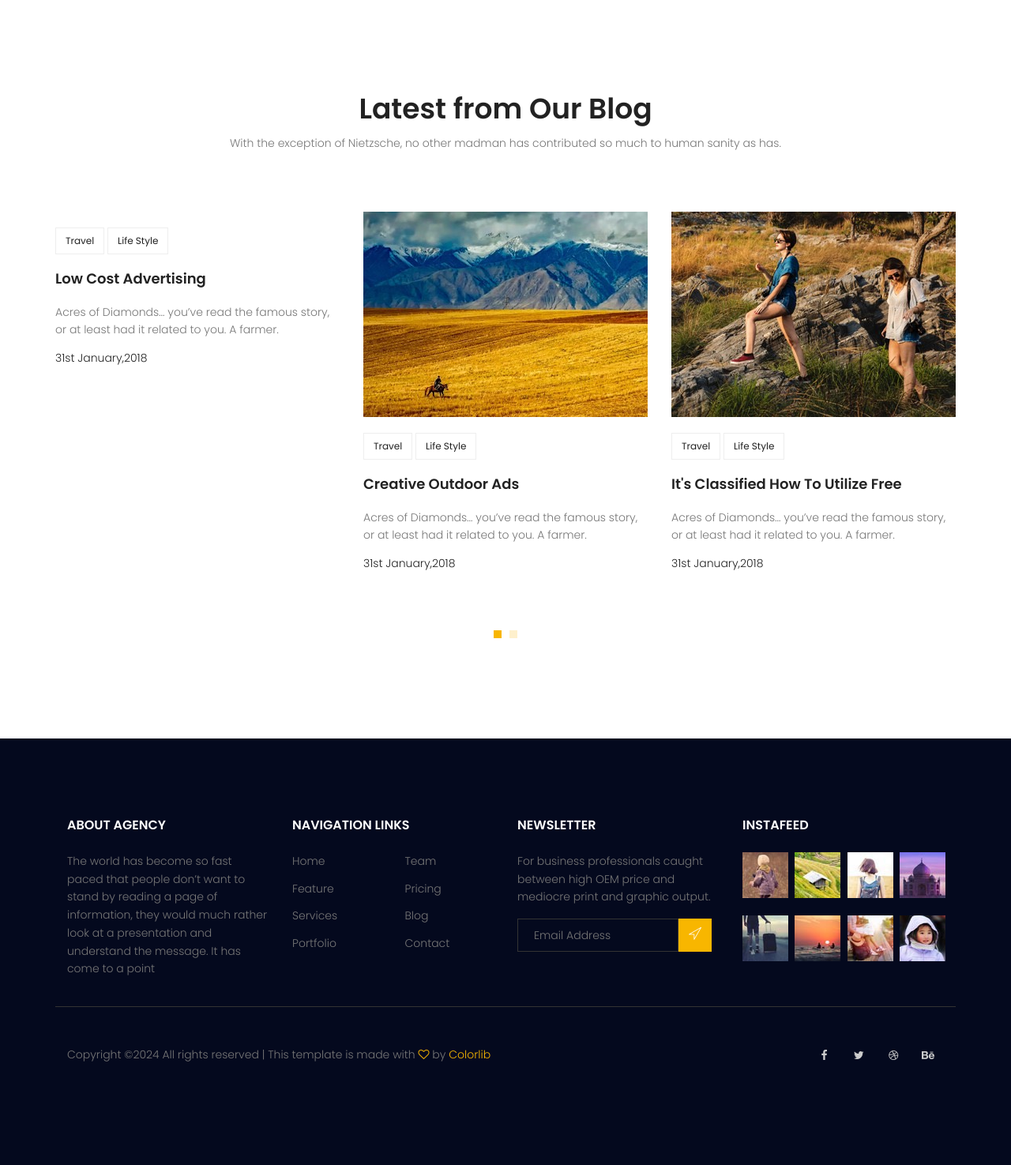
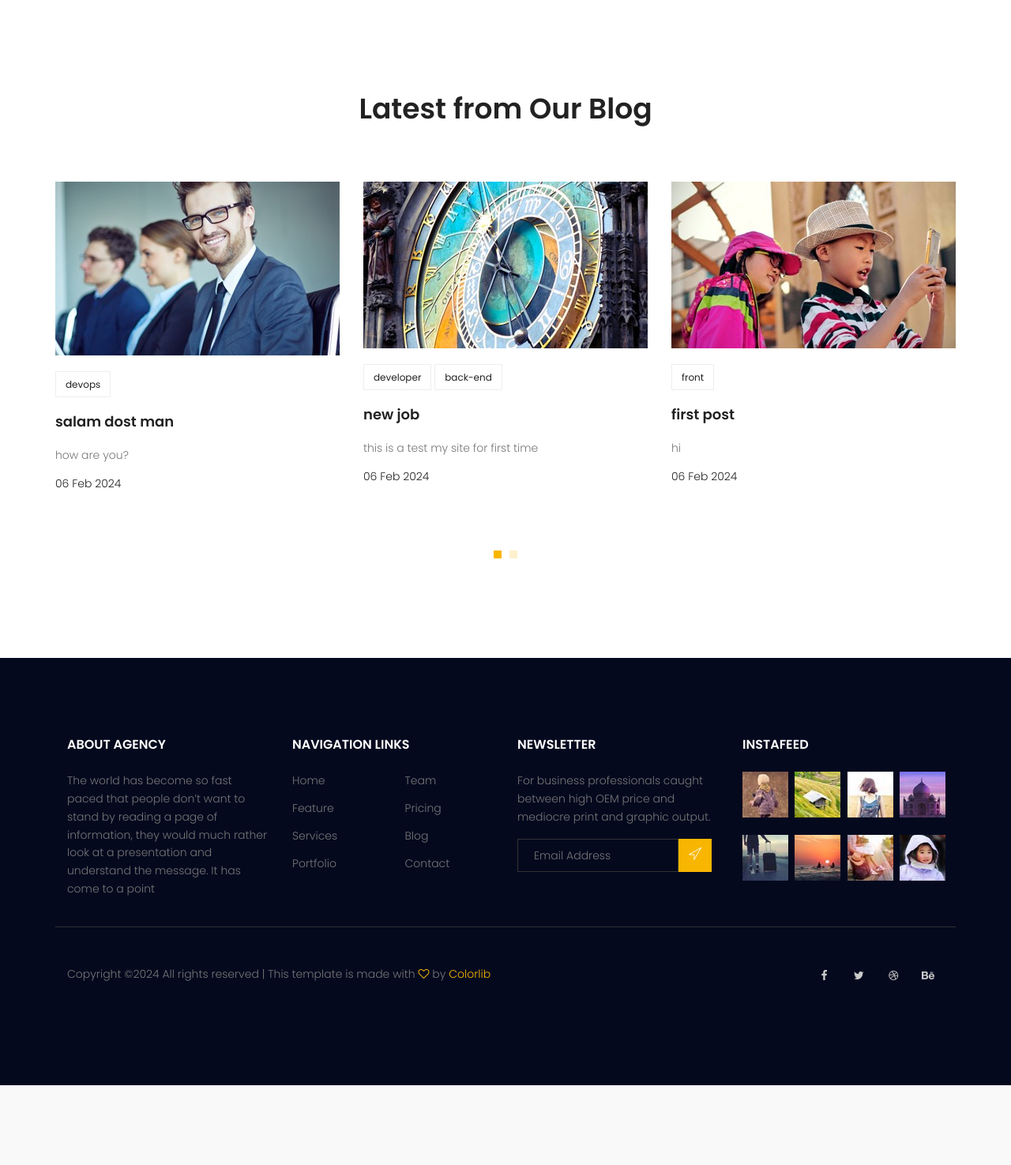
Before and after one commit to shahramsamar/Django_Project_Travel_Ageny_website, a Django app: page / in a window 1280 px wide. Shown: the part 4011-5486 px from the top of the page at 79% size. After the commit the page ends 5385 px from the top, so only its background shows below. Run offline with Django 4.2, Linux system fonts and the light colour scheme; data comes from the database, SQL or seed files in the repository; both versions use the stored data as it was after the commit; some libraries are stand-ins or nearby versions.

Commit message:
update index lastet post

```diff
--- a/Blog/templatetags/blog_tags.py
+++ b/Blog/templatetags/blog_tags.py
@@ -37,3 +37,8 @@ def post_category():
     for name in categories:
         cat_dict[name] = posts.filter(category=name).count()
     return {'categories': cat_dict}
+
+@register.inclusion_tag('website/website-latest-post.html')
+def latest_post_website():
+    posts = Post.objects.filter(status=1).order_by('published_date')
+    return {'posts': posts }
--- a/templates/blog/blog-home.html
+++ b/templates/blog/blog-home.html
@@ -103,7 +103,6 @@
               {% for cat in post.category.all %}
               <a href="{% url "blog:category" cat_name=cat.name %}" >{{cat.name}}<a/> {% if not forloop.last %},{% endif %}
               {% endfor %}
-              {% comment %} {{post.category.all|join:","}} {% endcomment %}
             </ul>
             <div class="user-details row">
               <p class="user-name col-lg-12 col-md-12 col-6">
@@ -133,7 +132,6 @@
               ><h3>{{post.title}}</h3></a
             >
             <p class="excert">
-              {% comment %} {{post.content|truncatechars:10}} {% endcomment %}
               {{post.content|truncatewords:3}}
 
             </p>
--- a/templates/blog/blog-latest-post.html
+++ b/templates/blog/blog-latest-post.html
@@ -2,7 +2,7 @@
 <div class="single-sidebar-widget popular-post-widget">
   <h4 class="popular-title">Latest Posts</h4>
   <div class="popular-post-list">
-    {% for post in post%}
+    {% for post in post %}
     <div class="single-post-list d-flex flex-row align-items-center">
       <div class="thumb">
         <img class="img-fluid" src="{{ post.image.url }}" alt="" />
--- a/templates/website/index.html
+++ b/templates/website/index.html
@@ -1,4 +1,4 @@
-{% extends "base.html" %}{%load static%} {% block content %}
+{% extends "base.html" %}{% load static %} {% load blog_tags %} {% block content %}
 <!-- start banner Area -->
 <section class="banner-area relative">
   <div class="overlay overlay-bg"></div>
@@ -448,158 +448,15 @@
       <div class="menu-content pb-60 col-lg-9">
         <div class="title text-center">
           <h1 class="mb-10">Latest from Our Blog</h1>
-          <p>
+          {% comment %} <p>
             With the exception of Nietzsche, no other madman has contributed so
             much to human sanity as has.
-          </p>
+          </p> {% endcomment %}
         </div>
       </div>
     </div>
     <div class="row">
-      <div class="active-recent-blog-carusel">
-        <div class="single-recent-blog-post item">
-          <div class="thumb">
-            <img class=""{% static 'img-fluid" src="img/b1.jpg' %}" alt="">
-          </div>
-          <div class="details">
-            <div class="tags">
-              <ul>
-                <li>
-                  <a href="#">Travel</a>
-                </li>
-                <li>
-                  <a href="#">Life Style</a>
-                </li>
-              </ul>
-            </div>
-            <a href="#"><h4 class="title">Low Cost Advertising</h4></a>
-            <p>
-              Acres of Diamonds… you’ve read the famous story, or at least had
-              it related to you. A farmer.
-            </p>
-            <h6 class="date">31st January,2018</h6>
-          </div>
-        </div>
-        <div class="single-recent-blog-post item">
-          <div class="thumb">
-            <img class="img-fluid" src="{% static "img/b2.jpg" %}" alt="">
-          </div>
-          <div class="details">
-            <div class="tags">
-              <ul>
-                <li>
-                  <a href="#">Travel</a>
-                </li>
-                <li>
-                  <a href="#">Life Style</a>
-                </li>
-              </ul>
-            </div>
-            <a href="#"><h4 class="title">Creative Outdoor Ads</h4></a>
-            <p>
-              Acres of Diamonds… you’ve read the famous story, or at least had
-              it related to you. A farmer.
-            </p>
-            <h6 class="date">31st January,2018</h6>
-          </div>
-        </div>
-        <div class="single-recent-blog-post item">
-          <div class="thumb">
-            <img class="img-fluid" src="{% static 'img/b3.jpg' %}" alt="" />
-          </div>
-          <div class="details">
-            <div class="tags">
-              <ul>
-                <li>
-                  <a href="#">Travel</a>
-                </li>
-                <li>
-                  <a href="#">Life Style</a>
-                </li>
-              </ul>
-            </div>
-            <a href="#"
-              ><h4 class="title">It's Classified How To Utilize Free</h4></a
-            >
-            <p>
-              Acres of Diamonds… you’ve read the famous story, or at least had
-              it related to you. A farmer.
-            </p>
-            <h6 class="date">31st January,2018</h6>
-          </div>
-        </div>
-        <div class="single-recent-blog-post item">
-          <div class="thumb">
-            <img class="img-fluid" src="{% static "img/b1.jpg" %}" alt="">
-          </div>
-          <div class="details">
-            <div class="tags">
-              <ul>
-                <li>
-                  <a href="#">Travel</a>
-                </li>
-                <li>
-                  <a href="#">Life Style</a>
-                </li>
-              </ul>
-            </div>
-            <a href="#"><h4 class="title">Low Cost Advertising</h4></a>
-            <p>
-              Acres of Diamonds… you’ve read the famous story, or at least had
-              it related to you. A farmer.
-            </p>
-            <h6 class="date">31st January,2018</h6>
-          </div>
-        </div>
-        <div class="single-recent-blog-post item">
-          <div class="thumb">
-            <img class="img-fluid" src="{% static "img/b2.jpg" %}" alt="">
-          </div>
-          <div class="details">
-            <div class="tags">
-              <ul>
-                <li>
-                  <a href="#">Travel</a>
-                </li>
-                <li>
-                  <a href="#">Life Style</a>
-                </li>
-              </ul>
-            </div>
-            <a href="#"><h4 class="title">Creative Outdoor Ads</h4></a>
-            <p>
-              Acres of Diamonds… you’ve read the famous story, or at least had
-              it related to you. A farmer.
-            </p>
-            <h6 class="date">31st January,2018</h6>
-          </div>
-        </div>
-        <div class="single-recent-blog-post item">
-          <div class="thumb">
-            <img class="img-fluid" src="{% static "img/b3.jpg" %}" alt="">
-          </div>
-          <div class="details">
-            <div class="tags">
-              <ul>
-                <li>
-                  <a href="#">Travel</a>
-                </li>
-                <li>
-                  <a href="#">Life Style</a>
-                </li>
-              </ul>
-            </div>
-            <a href="#"
-              ><h4 class="title">It's Classified How To Utilize Free</h4></a
-            >
-            <p>
-              Acres of Diamonds… you’ve read the famous story, or at least had
-              it related to you. A farmer.
-            </p>
-            <h6 class="date">31st January,2018</h6>
-          </div>
-        </div>
-      </div>
+    {% latest_post_website %}
     </div>
   </div>
 </section>
--- /dev/null
+++ b/templates/website/website-latest-post.html
@@ -0,0 +1,21 @@
+{% load static %}
+
+<div class="active-recent-blog-carusel">
+    {% for post in posts %}
+    <div class="single-recent-blog-post item">
+        <div class="thumb">
+        <img class="img-fluid" src="{{post.image.url}}" alt="">
+        </div>
+        <div class="details">
+        <div class="tags">
+            {% for cat in post.category.all %}
+                  <li><a href="{% url "blog:category" cat_name=cat.name %}">{{cat.name}}</a></li>
+            {% endfor %}
+        </div>
+        <a href="{% url 'blog:single' pid=post.id %}"><h4 class="title">{{post.title}}</h4></a>
+        <p>{{post.content}}</p>
+        <h6 class="date">{{post.published_date|date:"d M Y"}}<h/6>
+        </div>
+    </div>
+    {% endfor %}
+</div>
```
Also changed, not shown: templates/blog/blog-single.html (+33 -33 lines), db.sqlite3, media/blog/d4.jpg (added), media/blog/d6.jpg (added).
